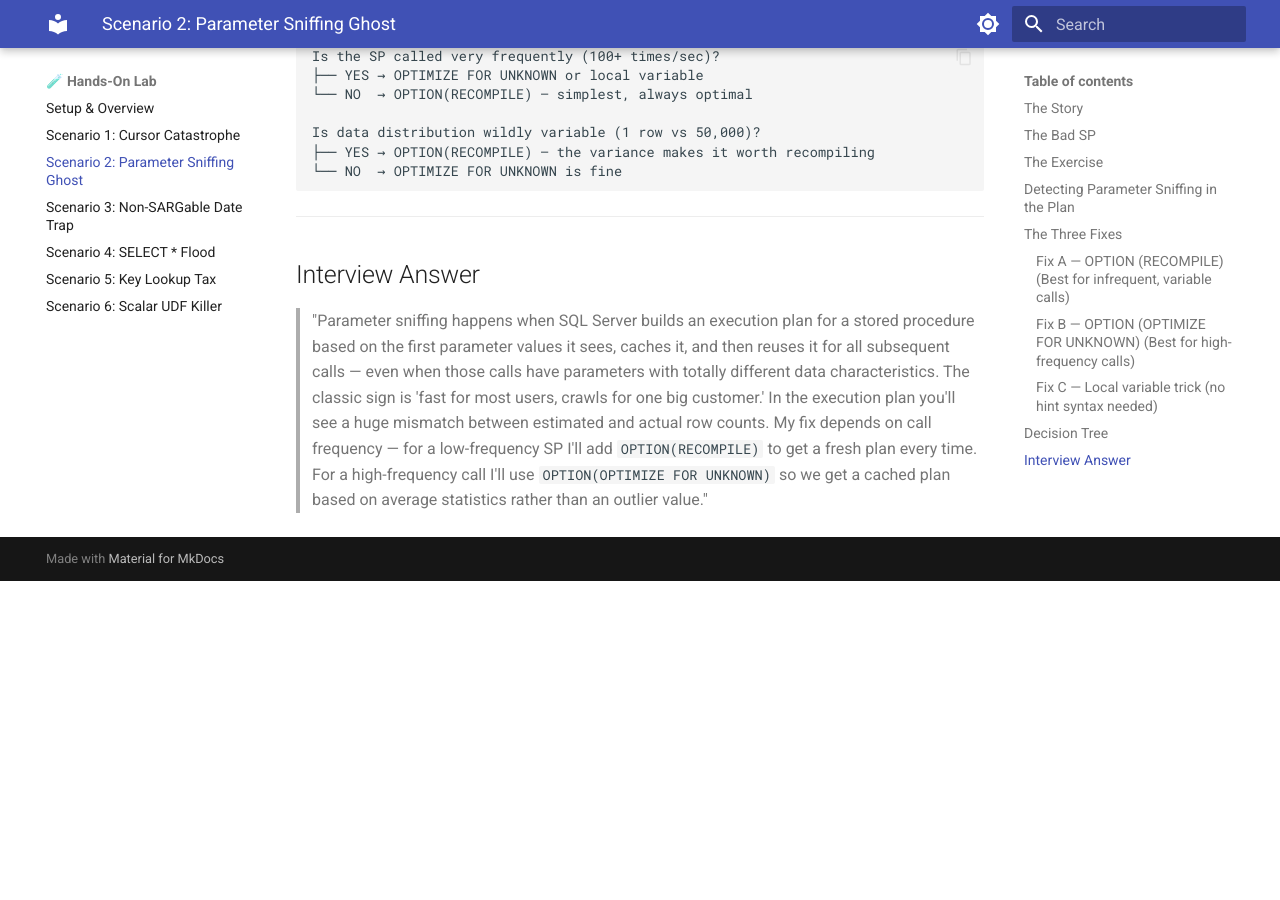
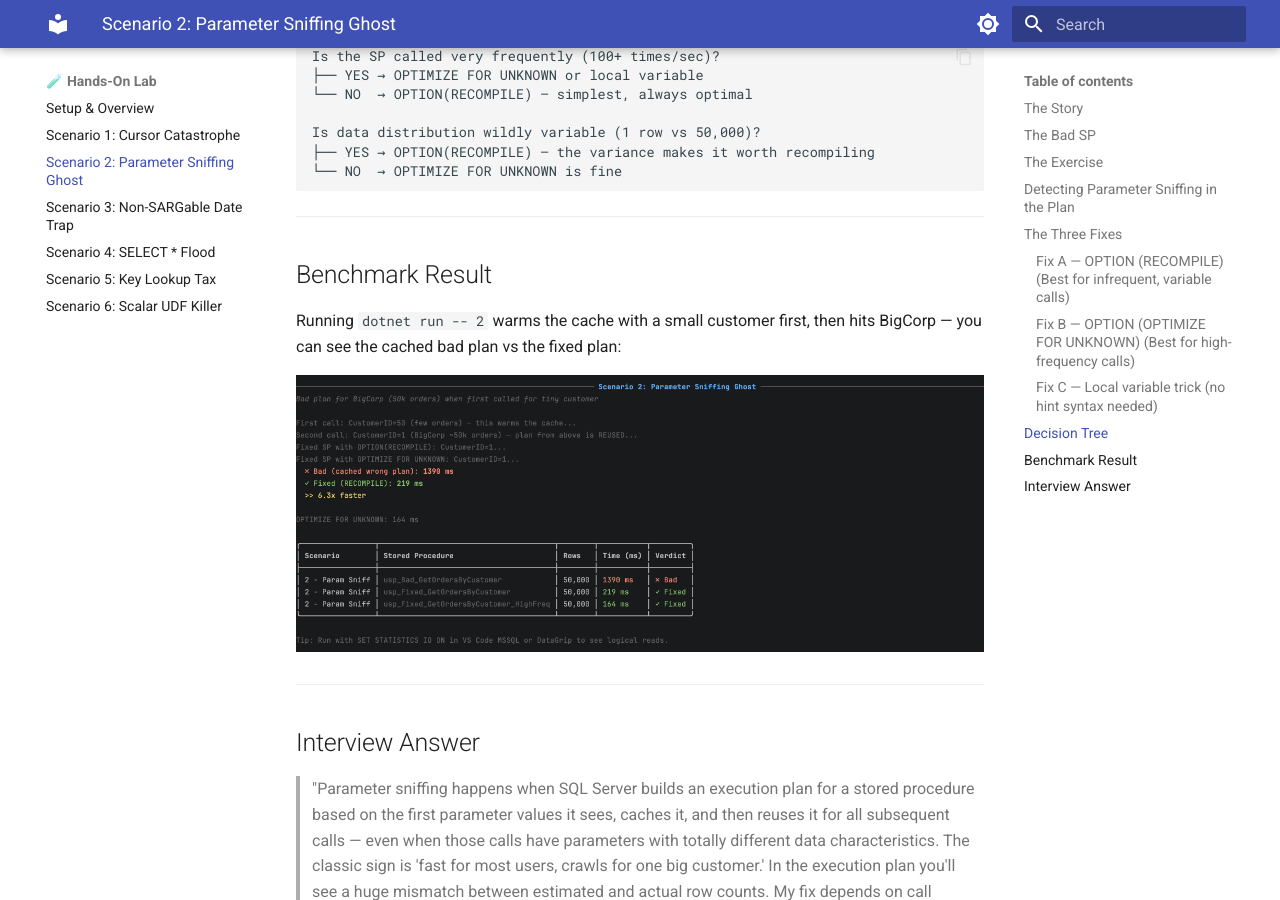
Before and after one commit to taylorbobaylor/dotnet-sql-learning, an MkDocs documentation site: the page built from docs/hands-on/scenario-02-parameter-sniffing.md, in a window 1280 px wide and 900 px high, scrolled down 3769 px. Built offline with MkDocs 1.6.1 and Material for MkDocs 9.7.7, drawn with Linux system fonts in a browser that asks for light colours; before the commit the page ends 4350 px from its top, so only the background shows below that.

Commit message:
Update with screenshots

```diff
--- a/docs/hands-on/scenario-02-parameter-sniffing.md
+++ b/docs/hands-on/scenario-02-parameter-sniffing.md
@@ -180,6 +180,14 @@ Is data distribution wildly variable (1 row vs 50,000)?
 
 ---
 
+## Benchmark Result
+
+Running `dotnet run -- 2` warms the cache with a small customer first, then hits BigCorp — you can see the cached bad plan vs the fixed plan:
+
+![Scenario 2 benchmark — parameter sniffing](../assets/screenshots/benchmark-scenario-2-param-sniff.png)
+
+---
+
 ## Interview Answer
 
 > "Parameter sniffing happens when SQL Server builds an execution plan for a stored procedure based on the first parameter values it sees, caches it, and then reuses it for all subsequent calls — even when those calls have parameters with totally different data characteristics. The classic sign is 'fast for most users, crawls for one big customer.' In the execution plan you'll see a huge mismatch between estimated and actual row counts. My fix depends on call frequency — for a low-frequency SP I'll add `OPTION(RECOMPILE)` to get a fresh plan every time. For a high-frequency call I'll use `OPTION(OPTIMIZE FOR UNKNOWN)` so we get a cached plan based on average statistics rather than an outlier value."
```
Also changed, not shown: README.md (+26 -0 lines), docs/hands-on/scenario-01-cursor.md (+8 -0 lines), docs/sql/execution-plans.md (+2 -0 lines), docs/assets/screenshots/benchmark-all-scenarios.png (added), docs/assets/screenshots/benchmark-scenario-1-cursor.png (added), docs/assets/screenshots/benchmark-scenario-2-param-sniff.png (added), docs/assets/screenshots/mkdocs-site.png (added), docs/assets/screenshots/vscode-execution-plan.png (added), 1 other file.
